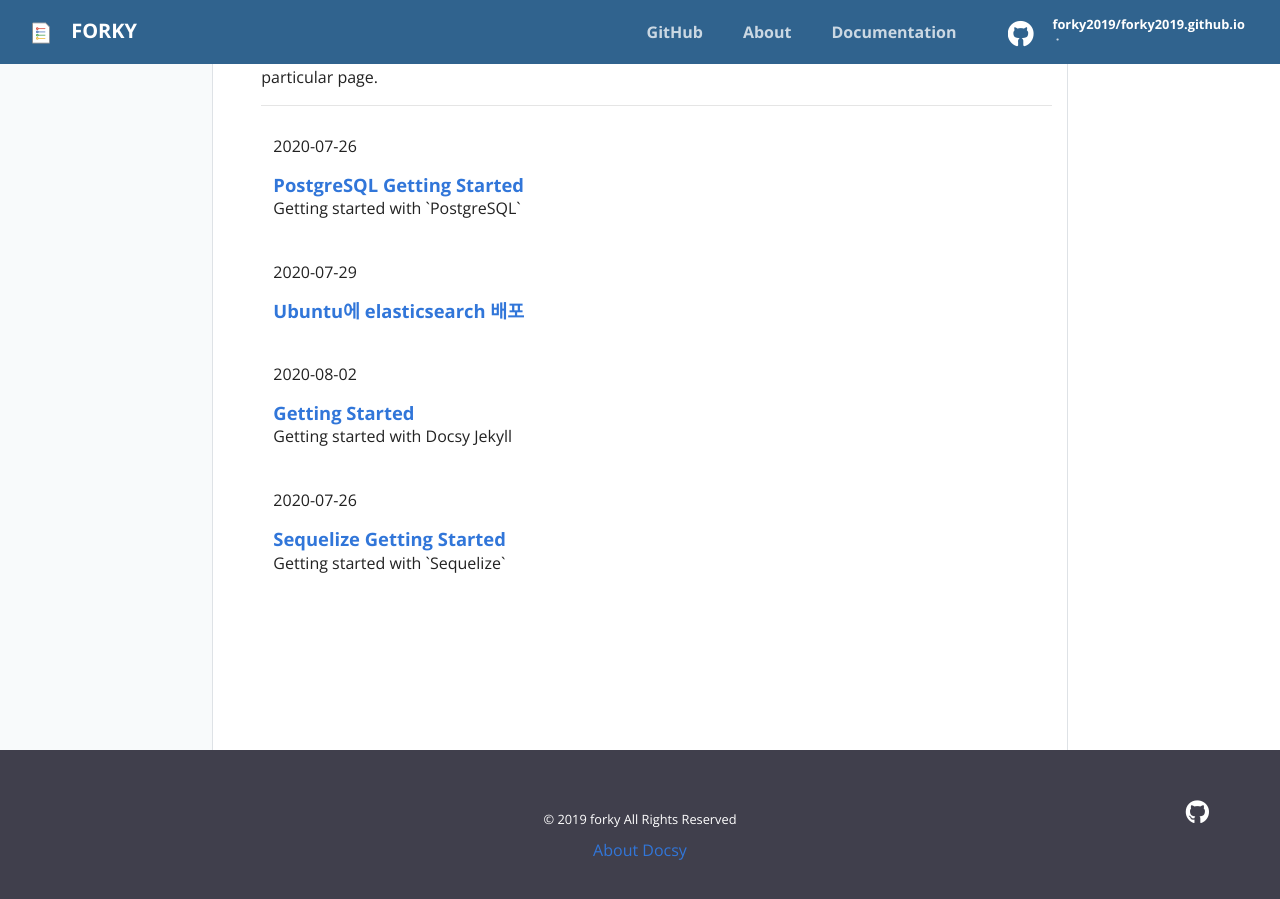
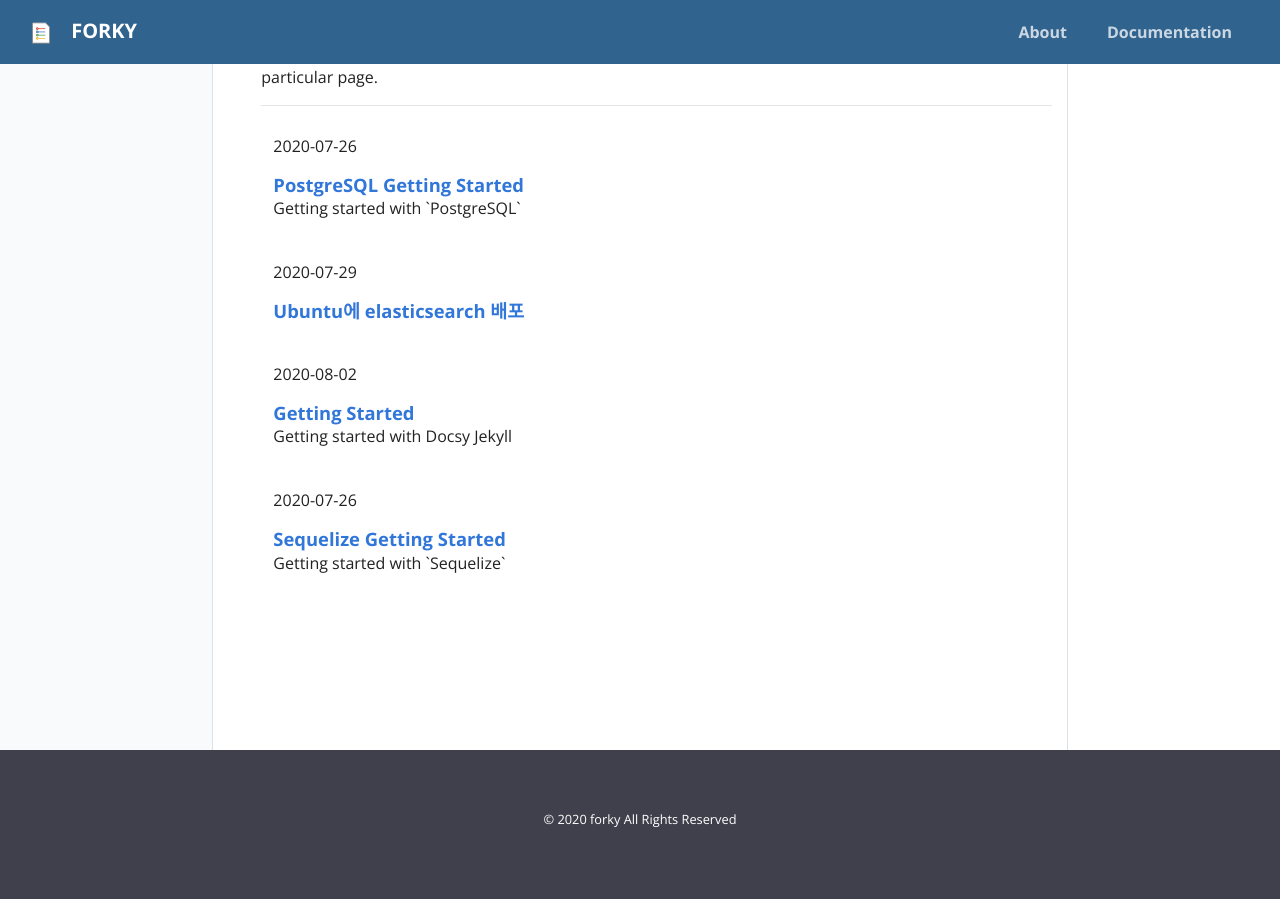
Before and after one commit to stay7/stay7.github.io, a Jekyll site: the page built from pages/index.md, in a window 1280 px wide and 900 px high, scrolled down 134 px. Built offline with Jekyll 4.4.1, drawn with Linux system fonts in a browser that asks for light colours.

Commit message:
Remove github links

```diff
--- a/_config.yml
+++ b/_config.yml
@@ -29,9 +29,9 @@ baseurl: "" # the subpath of your site, e.g. /blog
 url: "https://vsoch.github.io" # the base hostname & protocol for your site
 
 # Social (First three Required)
-repo: "https://github.com/forky2019/forky2019.github.io"
-github_user: "forky2019"
-github_repo: "forky2019.github.io"
+# repo: "https://github.com/forky2019/forky2019.github.io"
+# github_user: "forky2019"
+# github_repo: "forky2019.github.io"
 
 # Optional
 # twitter: vsoch
--- a/_includes/footer.html
+++ b/_includes/footer.html
@@ -23,32 +23,16 @@
         </ul>
         {% endif %}
       </div>
-      <div class="col-6 col-sm-4 text-right text-xs-center order-sm-3">
-        <ul class="list-inline mb-0">
-          <li
-            class="list-inline-item mx-2 h3"
-            data-toggle="tooltip"
-            data-placement="top"
-            title=""
-            aria-label="GitHub"
-            data-original-title="GitHub"
-          >
-            <a class="text-white" target="_blank" href="{{ site.repo }}">
-              <i class="fab fa-github"></i>
-            </a>
-          </li>
-        </ul>
-      </div>
+
       <div class="col-12 col-sm-4 text-center py-2 order-sm-2">
         <small class="text-white"
-          >© 2019 {{ site.author }} All Rights Reserved</small
+          >© 2020 {{ site.author }} All Rights Reserved</small
         >
         {% if site.privacy %}<small class="ml-1"
           ><a href="{{ site.privacy }}" target="_blank"
             >Privacy Policy</a
           ></small
         >{% endif %}
-        <p class="mt-2"><a href="/about/">About Docsy</a></p>
       </div>
     </div>
   </div>
--- a/_includes/header.html
+++ b/_includes/header.html
@@ -1,56 +1,25 @@
 <header>
-  <nav class="js-navbar-scroll navbar navbar-expand navbar-dark flex-column flex-md-row td-navbar">
+  <nav
+    class="js-navbar-scroll navbar navbar-expand navbar-dark flex-column flex-md-row td-navbar"
+  >
     <a class="navbar-brand" href="{{ site.baseurl }}/">
       <span class="navbar-logo"></span>{% include logo.svg %}<span
-        class="text-uppercase font-weight-bold">{{ site.title }}</span>
+        class="text-uppercase font-weight-bold"
+        >{{ site.title }}</span
+      >
     </a>
     <div class="td-navbar-nav-scroll ml-md-auto" id="main_navbar">
       <ul class="navbar-nav mt-2 mt-lg-0">
-        {% if site.repo %}
-          <li class="nav-item mr-4 mb-2 mb-lg-0">
-            <a class="nav-link" href="{{ site.repo }}" target="_blank"><span>GitHub</span></a>
-          </li>
-        {% endif %}
         {% for link in site.data.navigation %}
         <li class="nav-item mr-4 mb-2 mb-lg-0">
-          <a class="nav-link"
-            href="{% if link.url %}{{ site.baseurl }}/{{ link.url }}{% else %}{{ link.external_url }}{% endif %}"><span>{{ link.title }}</span></a>
-        </li>{% endfor %}
+          <a
+            class="nav-link"
+            href="{% if link.url %}{{ site.baseurl }}/{{ link.url }}{% else %}{{ link.external_url }}{% endif %}"
+            ><span>{{ link.title }}</span></a
+          >
+        </li>
+        {% endfor %}
       </ul>
     </div>
-
-
-    <div class="navbar-nav d-none d-lg-block">
-      <a class="gh-source" data-gh-source="github" href="{{ site.repo }}" title="Go to repository" data-md-state="done">
-        <div class="gh-source__repository">
-          <i class="fab fa fa-github fa-2x" style='padding-right:20px; float:left; margin-top:5px'></i>
-          {{ site.github_user }}/{{ site.github_repo }}
-          <ul class="gh-source__facts">
-            <li class="gh-source__fact" id='stars'></li>
-            <li id="forks" class="gh-source__fact"></li>
-          </ul>
-        </div>
-      </a>
-    </div>
-    </div>
-
-
   </nav>
 </header>
-
-<script>
-  $(document).ready(function () {
-    var url = "https://api.github.com/search/repositories?q={{ site.github_user }}/{{ site.github_repo }}";
-    fetch(url, {
-      headers: { "Accept": "application/vnd.github.preview" }
-    }).then(function (e) {
-      return e.json()
-    }).then(function (r) {
-      console.log(r.items[0])
-      stars = r.items[0]['stargazers_count']
-      forks = r.items[0]['forks_count']
-      $('#stars').text(stars + " Stars")
-      $('#forks').text(forks + " Forks")
-    });
-  });
-</script>
```
Also changed, not shown: _data/toc.yml (+24 -18 lines), _includes/navigation.html (+0 -17 lines).
